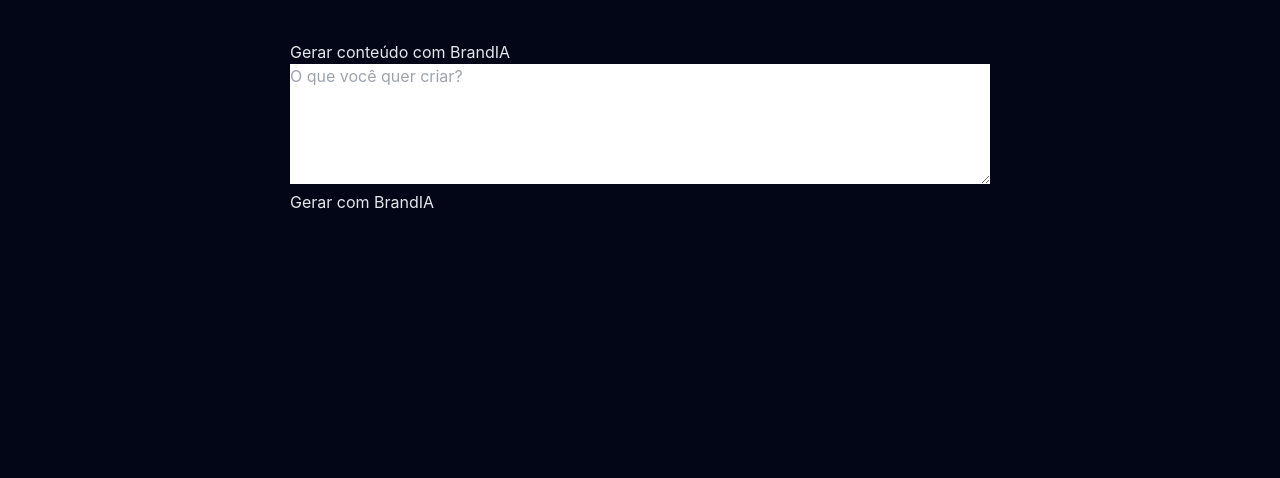
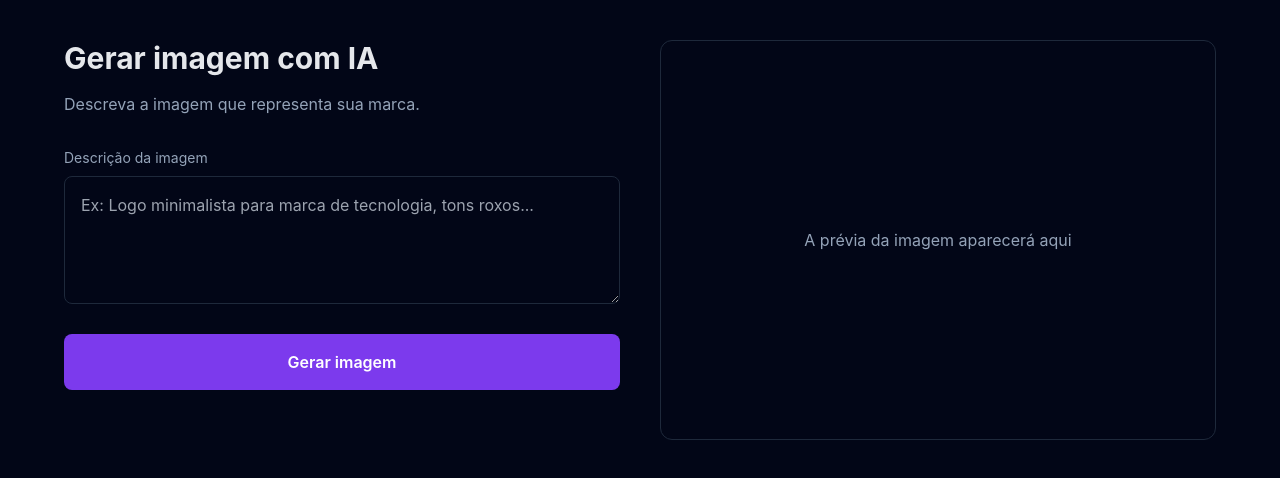
Before and after one commit to kelvin-brandia/brandia-mvp, a Next.js app: page /generate in a window 1280 px wide. Shown: the top 478 px of the page. Built offline with nearby package versions, Linux system fonts and the light colour scheme.

Commit message:
Update page.tsx

```diff
--- a/app/generate/page.tsx
+++ b/app/generate/page.tsx
@@ -1,47 +1,83 @@
-'use client'
+"use client";
 
-import { useState } from 'react'
-import { supabase } from '../../lib/supabase'
+import { useState } from "react";
 
 export default function GeneratePage() {
-  const [request, setRequest] = useState('')
-  const [result, setResult] = useState('')
-  const [loading, setLoading] = useState(false)
+  const [prompt, setPrompt] = useState("");
+  const [loading, setLoading] = useState(false);
+  const [image, setImage] = useState<string | null>(null);
 
-  async function handleGenerate() {
-    setLoading(true)
+  function handleGenerate() {
+    if (!prompt) return;
 
-    const res = await fetch('/api/generate', {
-      method: 'POST',
-      headers: { 'Content-Type': 'application/json' },
-      body: JSON.stringify({ request }),
-    })
+    setLoading(true);
+    setImage(null);
 
-    const data = await res.json()
-    setResult(data.result)
-    setLoading(false)
+    // Simulação de geração
+    setTimeout(() => {
+      setImage("https://placehold.co/600x600/7C3AED/FFFFFF?text=BrandIA");
+      setLoading(false);
+    }, 2000);
   }
 
   return (
-    <div style={{ maxWidth: 700, margin: '40px auto' }}>
-      <h1>Gerar conteúdo com BrandIA</h1>
+    <main className="min-h-screen bg-[#020617] text-[#E5E7EB] p-10">
+      <div className="max-w-6xl mx-auto grid grid-cols-1 md:grid-cols-2 gap-10">
 
-      <textarea
-        placeholder="O que você quer criar?"
-        value={request}
-        onChange={(e) => setRequest(e.target.value)}
-        style={{ width: '100%', height: 120 }}
-      />
+        {/* FORM */}
+        <div>
+          <h1 className="text-3xl font-bold mb-4">
+            Gerar imagem com IA
+          </h1>
 
-      <button onClick={handleGenerate} disabled={loading}>
-        {loading ? 'Gerando...' : 'Gerar com BrandIA'}
-      </button>
+          <p className="text-[#94A3B8] mb-8">
+            Descreva a imagem que representa sua marca.
+          </p>
 
-      {result && (
-        <pre style={{ whiteSpace: 'pre-wrap', marginTop: 20 }}>
-          {result}
-        </pre>
-      )}
-    </div>
-  )
+          <label className="block mb-2 text-sm text-[#94A3B8]">
+            Descrição da imagem
+          </label>
+
+          <textarea
+            value={prompt}
+            onChange={(e) => setPrompt(e.target.value)}
+            placeholder="Ex: Logo minimalista para marca de tecnologia, tons roxos..."
+            className="w-full h-32 p-4 rounded-lg bg-[#020617] border border-[#1E293B] focus:outline-none focus:border-[#7C3AED] mb-6"
+          />
+
+          <button
+            onClick={handleGenerate}
+            disabled={loading}
+            className="w-full py-4 rounded-lg bg-[#7C3AED] hover:bg-[#6D28D9] transition text-white font-semibold disabled:opacity-50"
+          >
+            {loading ? "Gerando imagem..." : "Gerar imagem"}
+          </button>
+        </div>
+
+        {/* PREVIEW */}
+        <div className="flex items-center justify-center border border-[#1E293B] rounded-xl min-h-[400px]">
+          {loading && (
+            <span className="text-[#94A3B8] animate-pulse">
+              Criando sua imagem com IA...
+            </span>
+          )}
+
+          {!loading && image && (
+            <img
+              src={image}
+              alt="Imagem gerada"
+              className="rounded-lg"
+            />
+          )}
+
+          {!loading && !image && (
+            <span className="text-[#94A3B8]">
+              A prévia da imagem aparecerá aqui
+            </span>
+          )}
+        </div>
+
+      </div>
+    </main>
+  );
 }
```
